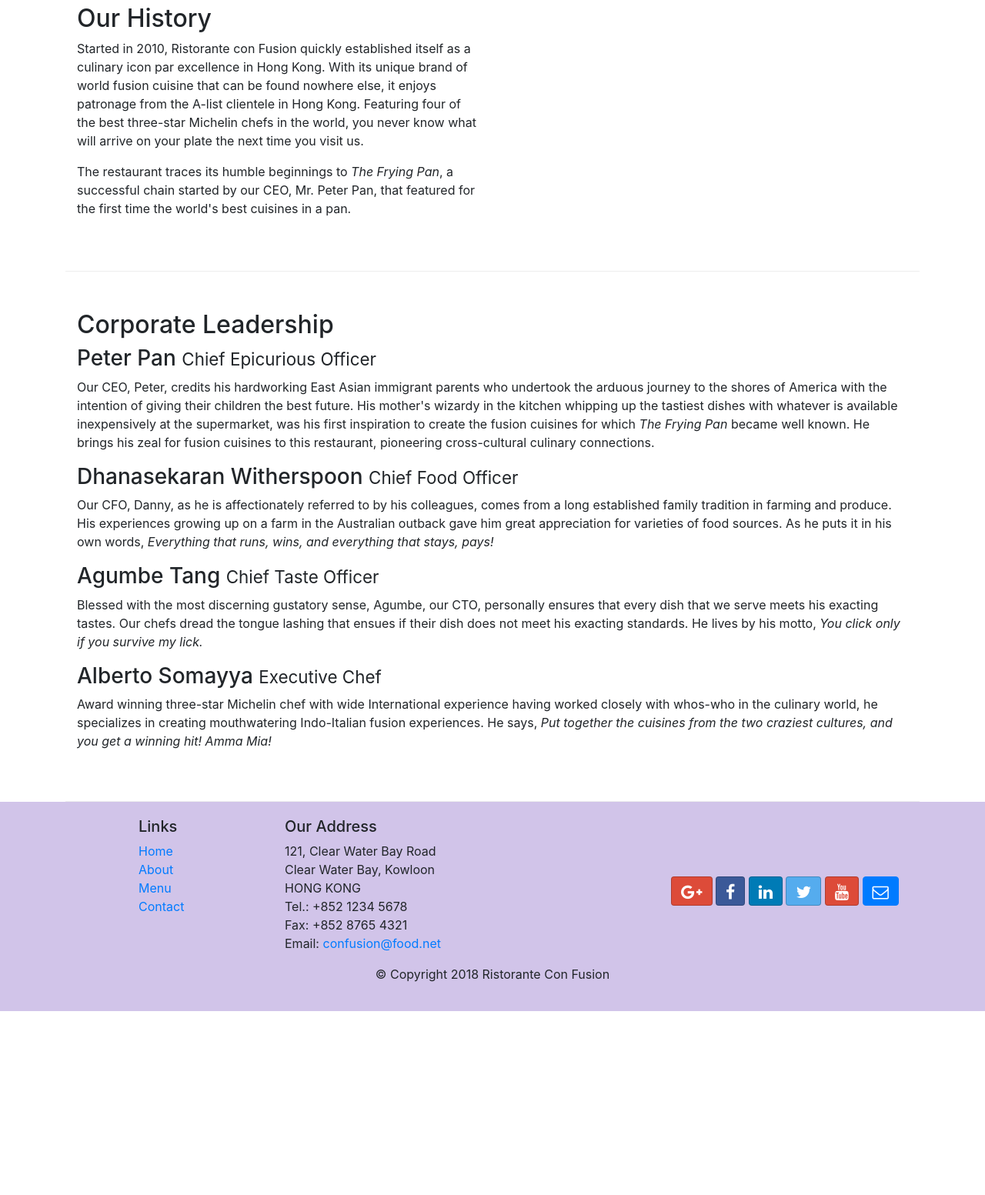
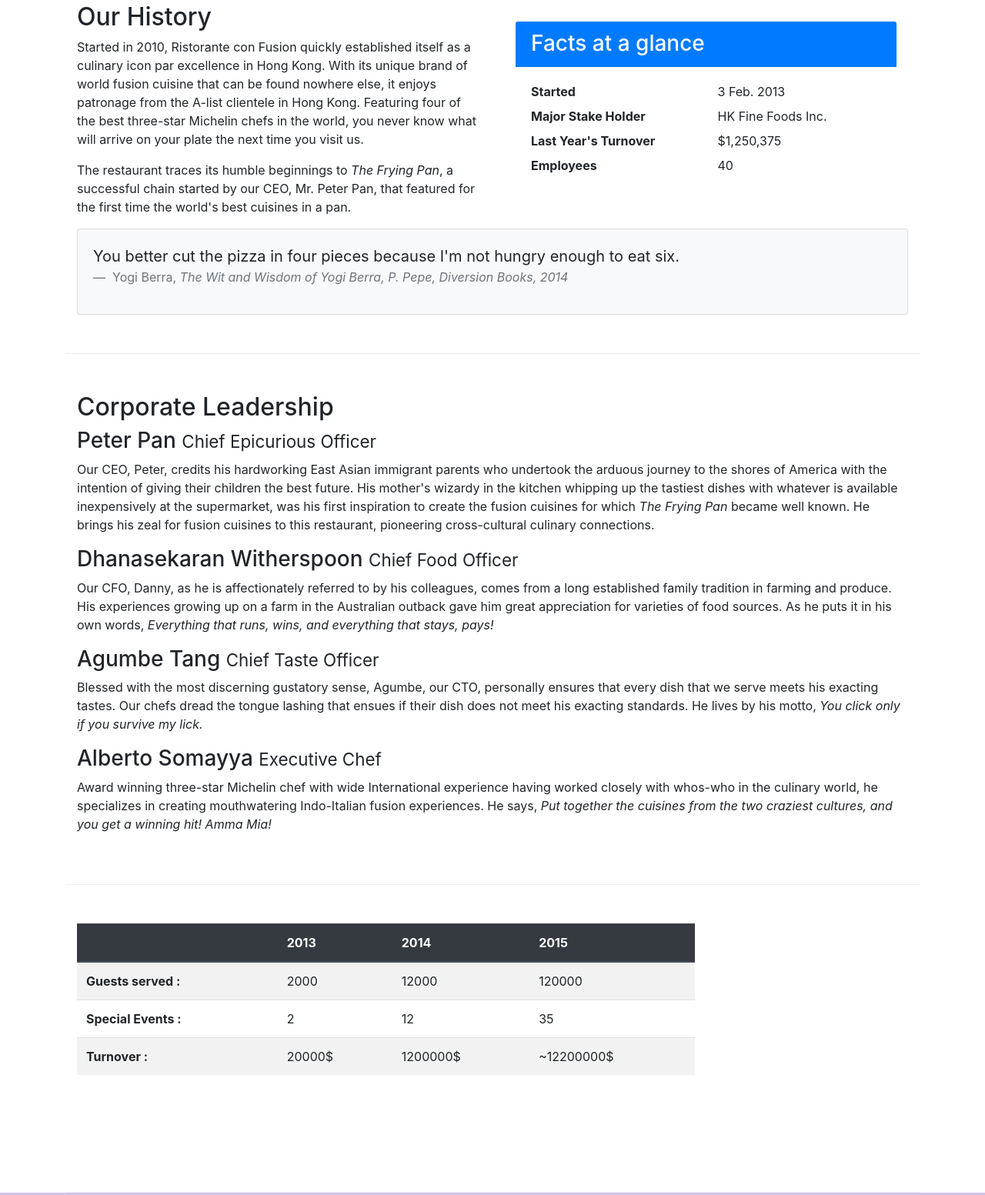
Before and after one commit to janabhishek2/BS-react, a website: page aboutus.html in a window 1280 px wide. Shown: the part 512-2065 px from the top of the page at 77% size. Before the commit the page ends 1826 px from the top, so only its background shows below. Drawn offline with nearby package versions, Linux system fonts and the light colour scheme.

Commit message:
tables and cards

```diff
--- a/aboutus.html
+++ b/aboutus.html
@@ -67,6 +67,37 @@
                 <p>The restaurant traces its humble beginnings to <em>The Frying Pan</em>, a successful chain started by our CEO, Mr. Peter Pan, that featured for the first time the world's best cuisines in a pan.</p>
             </div>
             <div class="col-sm">
+                <div class="col-12">
+                    <div clas="card">
+                        <h3 class="card-header bg-primary text-white">Facts at a glance</h3>
+                        <div class="card-body">
+                            <dl class="row">
+                                <dt class="col-6">Started</dt>
+                                <dd class="col-6">3 Feb. 2013</dd>
+                                <dt class="col-6">Major Stake Holder</dt>
+                                <dd class="col-6">HK Fine Foods Inc.</dd>
+                                <dt class="col-6">Last Year's Turnover</dt>
+                                <dd class="col-6">$1,250,375</dd>
+                                <dt class="col-6">Employees</dt>
+                                <dd class="col-6">40</dd>
+                            </dl>
+                        </div>
+                    </div>
+                </div>
+
+           </div>
+           <div class="col-12">
+               <div class="card card-body bg-light">
+                   <blockquote class="blockquote">
+                       <p class="mb-0"> You better cut the pizza in four pieces because
+                        I'm not hungry enough to eat six.</p>
+                        <footer class="blockquote-footer">
+                            Yogi Berra,
+                            <cite title="Source Title">The Wit and Wisdom of Yogi Berra,
+                            P. Pepe, Diversion Books, 2014</cite>
+                        </footer>
+                   </blockquote>
+               </div>
            </div>
         </div>
 
@@ -85,6 +116,45 @@
             </div>
        </div>
 
+       <div class="row row-content">
+           <div class="col-sm-9 col-12">
+                <div class="table-responsive">
+                    <table class="table table-striped">
+                        <thead class="thead-dark">
+                            <tr>
+                                <th> </th>
+                                <th>2013</th>
+                                <th>2014</th>
+                                <th>2015</th>
+                            </tr>
+                        </thead>
+                        <tbody>
+                            <tr>
+                               <th>Guests served :</th>
+                               <td>2000</td>
+                               <td>12000</td>
+                               <td>120000</td>
+                            </tr>
+                            <tr>
+                                <th>Special Events :</th>
+                                <td>2</td>
+                                <td>12</td>
+                                <td>35</td>
+                             </tr>
+                             <tr>
+                                <th>Turnover :</th>
+                                <td>20000$</td>
+                                <td>1200000$</td>
+                                <td>~12200000$</td>
+                             </tr>
+                        </tbody>
+                    </table>
+                </div>
+           </div>
+           <div class="col-12 col-sm-3">
+
+           </div>
+       </div>
     </div>
 
     <footer class="footer">
```
